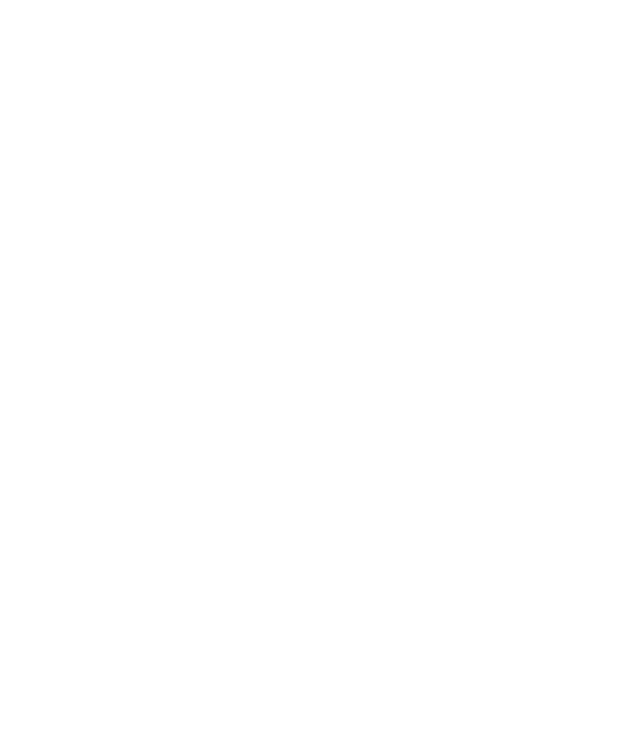
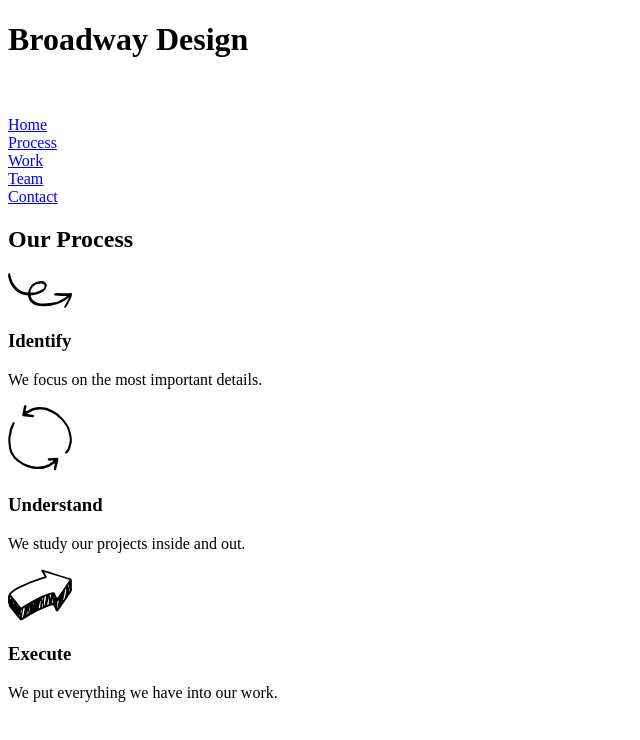
Before and after one commit to dpinkney/broadway, a plain HTML site: page index.html in a window 1280 px wide. Shown: the whole page, without its empty margins (0-640 px from the left). Drawn offline with Linux system fonts and the light colour scheme.

Commit message:
Added content

```diff
--- a/index.html
+++ b/index.html
@@ -3,9 +3,36 @@
 <head>
     <meta charset="UTF-8">
     <!-- <link href="resources/css/style.css" type="text/css" rel="stylesheet"> -->
-    <title></title>
+    <title>Broadway Design</title>
 </head>
 <body>
+<div class="intro">
+    <h1>Broadway Design</h1>
+    <br>
+    <br>
+    <nav id="main-nav">
+        <a href="#main-nav">Home</a> <br>
+        <a href="#main-nav">Process</a> <br>
+        <a href="#main-nav">Work</a> <br>
+        <a href="#main-nav">Team</a> <br>
+        <a href="#main-nav">Contact</a>
+    </nav>
+</div>
+<div class="process">
+    <h2>Our Process</h2>
+
+    <img src="resources/images/identify.svg">
+    <h3>Identify</h3>
+    <p>We focus on the most important details.</p>
+
+    <img src="resources/images/understand.svg">
+    <h3>Understand</h3>
+    <p>We study our projects inside and out.</p>
+
+    <img src="resources/images/execute.svg">
+    <h3>Execute</h3>
+    <p>We put everything we have into our work.</p>
+</div>
 
 </body>
 </html>
```
